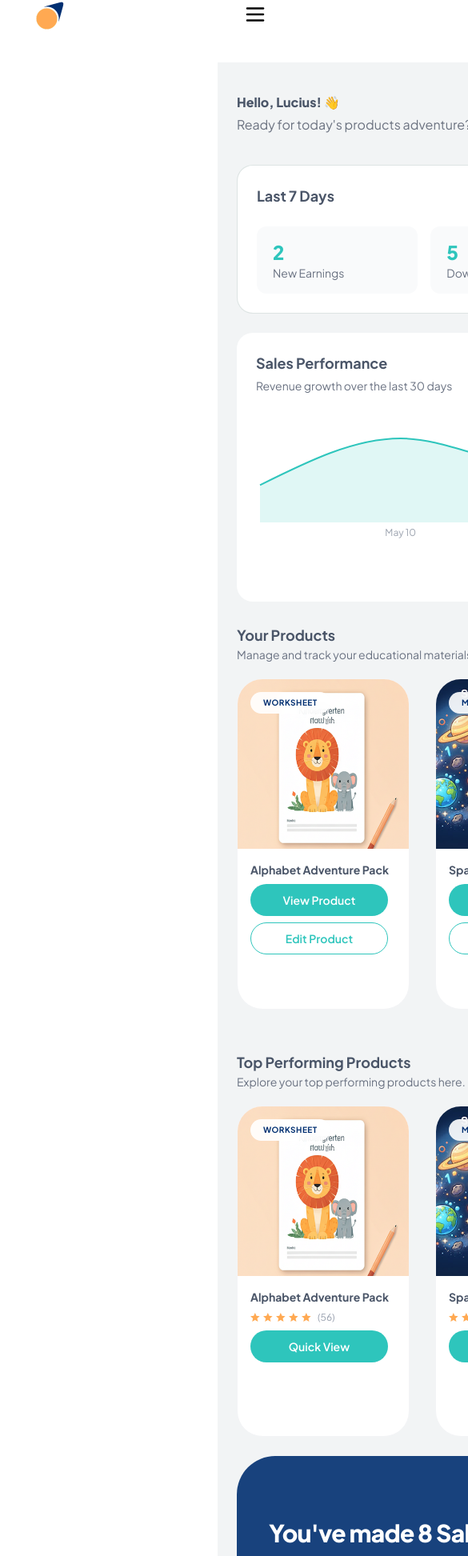
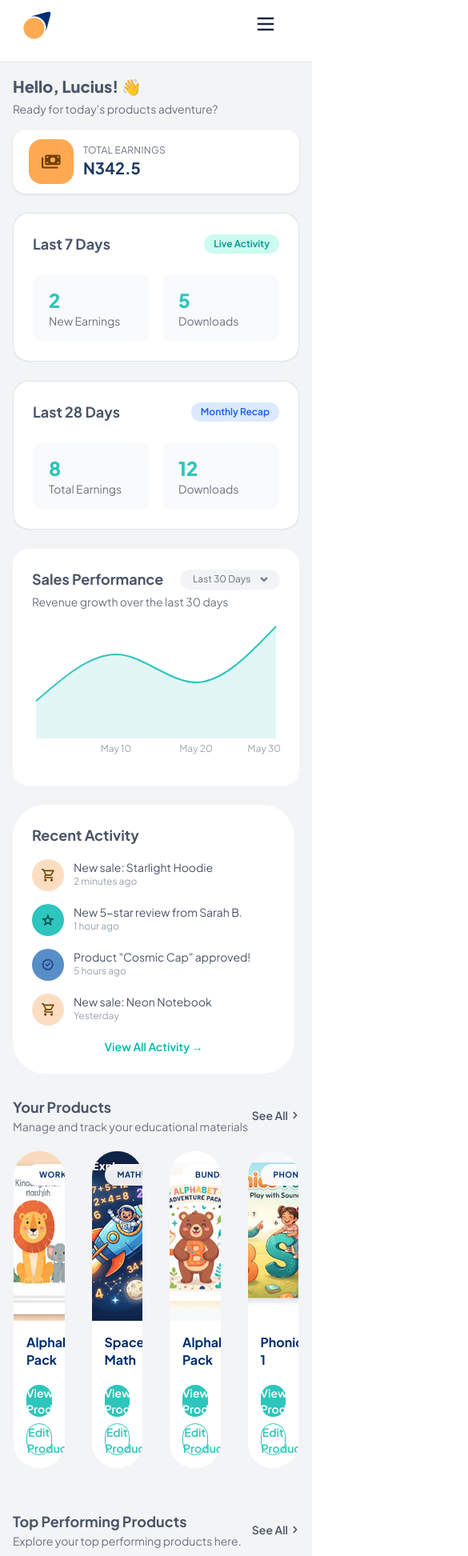
Before and after one commit to clementugomaliki-cpu/MerchbyLucius, a React (Vite) app: page /creator-dashboard in a window 390 px wide. Shown: the part 18-1963 px from the top of the page at 80% size, 585 px wide, since content can reach past the window. Built offline with nearby package versions, Linux system fonts and the light colour scheme.

Commit message:
working on creatordashboard responsiveness

```diff
--- a/src/App.jsx
+++ b/src/App.jsx
@@ -14,27 +14,28 @@ import Purchases from "./Purchases";
 import Activity from "./Activity";
 import Settings from "./Settings";
 import CreatorDashboard from "./CreatorDashboard";
-
+import MyProducts from "./MyProducts";
 
 export default function App() {
   return (
     <div>
       <BrowserRouter>
         <Routes>
-          <Route path="/" element={<LandingPage/>}/>
-          <Route path="/sign-in" element={<LoginPage/>}/>
-          <Route path="/sign-up" element={<SignUpPage/>}/>
-          <Route path="/verify-email" element={<VerifyEmail/>}/>
-          <Route path="/verify-success" element={<VerificationSuccess/>}/>
-          <Route path="/forgot-password" element={<ForgotPassword/>}/>
-          <Route path="/reset-password" element={<CreateNewPassword/>}/>
-          <Route path="/changed-password" element={<PasswordChanged/>}/>
-          <Route path="/dashboard" element={<Dashboard/>}/>
-          <Route path="/creator-register" element={<CreatorForm/>}/>
-          <Route path="/dashboard/purchases" element={<Purchases/>}/>
-          <Route path="/dashboard/activity" element={<Activity/>}/>
-          <Route path="/dashboard/settings" element={<Settings/>}/>
-          <Route path="/creator-dashboard" element={<CreatorDashboard/>}/>
+          <Route path="/" element={<LandingPage />} />
+          <Route path="/sign-in" element={<LoginPage />} />
+          <Route path="/sign-up" element={<SignUpPage />} />
+          <Route path="/verify-email" element={<VerifyEmail />} />
+          <Route path="/verify-success" element={<VerificationSuccess />} />
+          <Route path="/forgot-password" element={<ForgotPassword />} />
+          <Route path="/reset-password" element={<CreateNewPassword />} />
+          <Route path="/changed-password" element={<PasswordChanged />} />
+          <Route path="/dashboard" element={<Dashboard />} />
+          <Route path="/creator-register" element={<CreatorForm />} />
+          <Route path="/dashboard/purchases" element={<Purchases />} />
+          <Route path="/dashboard/activity" element={<Activity />} />
+          <Route path="/dashboard/settings" element={<Settings />} />
+          <Route path="/creator-dashboard" element={<CreatorDashboard />} />
+          <Route path="/creator-dashboard/products" element={<MyProducts />} />
         </Routes>
       </BrowserRouter>
     </div>
--- a/src/Components/PagesHeader.jsx
+++ b/src/Components/PagesHeader.jsx
@@ -1,83 +1,134 @@
-import { Link, NavLink } from "react-router"
+import { Link, NavLink } from "react-router";
 import { LuMenu, LuX } from "react-icons/lu";
-import logo from "../images/logo.png"
-import smlogo from "../images/smlogo.png"
+import logo from "../images/logo.png";
+import smlogo from "../images/smlogo.png";
 import avatar from "../images/profile-avatar.png";
 import { useState } from "react";
-import { MdOutlineShoppingCart, MdNotificationsNone, MdDashboard, MdOutlineInventory2, MdOutlineBrightness5, MdOutlinePoll } from "react-icons/md";
+import {
+  MdOutlineShoppingCart,
+  MdNotificationsNone,
+  MdDashboard,
+  MdOutlineInventory2,
+  MdOutlineBrightness5,
+  MdOutlinePoll,
+} from "react-icons/md";
 import { GiStarMedal } from "react-icons/gi";
 
-export default function PagesHeader() {
+export default function PagesHeader({ user, navLinks }) {
   const [isMenuOpen, setIsMenuOpen] = useState(false);
   function toggleMenu() {
-    setIsMenuOpen(!isMenuOpen)
+    setIsMenuOpen(!isMenuOpen);
   }
+
+  // TEMP: defaults to purchaser-side links if no navLinks prop is passed
+  const links = navLinks || [
+    { to: "/dashboard", label: "DASHBOARD", icon: <MdDashboard />, end: true },
+    {
+      to: "/dashboard/purchases",
+      label: "PURCHASES",
+      icon: <MdOutlineInventory2 />,
+    },
+    { to: "/dashboard/activity", label: "ACTIVITY", icon: <MdOutlinePoll /> },
+    { to: "/dashboard/rewards", label: "REWARDS", icon: <GiStarMedal /> },
+    {
+      to: "/dashboard/settings",
+      label: "SETTINGS",
+      icon: <MdOutlineBrightness5 />,
+    },
+  ];
+
+  const avatarSrc = user?.avatar || avatar;
+  const displayName = user?.name || "";
+
   return (
     <>
-      <header className="flex justify-between items-center px-10 sm:px-12 py-3 sm:py-4 md:py-6 bg-white fixed top-0 right-0 left-0 z-50">
+      <header className="flex justify-between items-center px-6 sm:px-8 h-24 sm:h-16 bg-white fixed top-0 right-0 left-0 z-50 border-b border-[#BBC9C7]/50">
         <div>
-         <Link to="/"><img src={smlogo} alt="logo" className="sm:hidden w-12"/></Link>
-          <Link to="/"><img src={logo} alt="Merch-by-Lucius logo" className="hidden sm:block sm:w-24 md:w-28" /></Link>
+          <Link to="/">
+            <img src={smlogo} alt="logo" className="sm:hidden w-12" />
+          </Link>
+          <Link to="/">
+            <img
+              src={logo}
+              alt="Merch-by-Lucius logo"
+              className="hidden sm:block w-[72px] h-[26px]"
+            />
+          </Link>
         </div>
-        <div className="flex space-x-8 text-base">
-          <Link to="/materials" className=" hidden md:block font-semibold">Discover</Link>
-          <Link to="/posts" className="hidden md:block">Blog</Link>
+
+        <div className="flex gap-8 text-base">
+          <Link to="/materials" className="hidden md:block font-semibold">
+            Discover
+          </Link>
+          <Link to="/posts" className="hidden md:block">
+            Blog
+          </Link>
         </div>
+
         <div className="space-x-4 text-base font-semibold flex items-center">
           <div className="hidden md:flex gap-4 items-center">
-              <MdOutlineShoppingCart className="text-2xl"/>
-              <MdNotificationsNone className="text-2xl"/>
-              <div className="w-10 h-10  bg-[#2EC5BC] rounded-full flex items-center justify-center">
-                <img src={avatar} alt="profile image" className="w-8 h-8 rounded-full"/>
+            <MdOutlineShoppingCart size={24} className="text-gray-700" />
+            <MdNotificationsNone size={24} className="text-gray-700" />
+            <div className="w-10 h-10 bg-[#2EC5BC] rounded-full flex items-center justify-center">
+              <img
+                src={avatarSrc}
+                alt="profile"
+                className="w-8 h-8 rounded-full object-cover"
+              />
             </div>
           </div>
-        {/* <div className="relative z-40"> */}
           <button
-          className="md:hidden text-3xl relative z-40" onClick={toggleMenu}
+            className="md:hidden shrink-0 text-3xl text-gray-800 relative z-40 p-1"
+            onClick={toggleMenu}
             aria-label={isMenuOpen ? "Close menu" : "Open menu"}
-          >{isMenuOpen ? <LuX/> : <LuMenu />}
-
+          >
+            {isMenuOpen ? <LuX size={28} /> : <LuMenu size={28} />}
           </button>
-        {/* </div> */}
 
           {isMenuOpen && (
+            <div
+              className="fixed inset-0 z-30"
+              onClick={() => setIsMenuOpen(false)}
+            />
+          )}
 
-            <div className="fixed inset-0 z-30" onClick={()=> setIsMenuOpen(false)}/>)}
-            <div className={`flex flex-col items-start text-left absolute top-full right-0 mt-2 text-base px-4 font-semibold z-40 transition-all duration-700 origin-top-right border border-gray-200 bg-white w-48 text-black ${
-              isMenuOpen ? "opacity-100 scale-100 pointer-events-auto" : "opacity-0 scale-95 pointer-events-none"
-            }`}>
-              <div className="flex justify-between items-center gap-12 py-3">
-                  <div className="w-8 h-8  bg-[#2EC5BC] rounded-full flex items-center justify-center">
-                    <img src={avatar} alt="profile image" className="w-6 h-6 rounded-full"/>
+          <div
+            className={`flex flex-col items-start text-left absolute top-full right-0 mt-2 text-base px-4 font-semibold z-40 transition-all duration-700 origin-top-right border border-gray-200 bg-white w-56 text-black ${
+              isMenuOpen
+                ? "opacity-100 scale-100 pointer-events-auto"
+                : "opacity-0 scale-95 pointer-events-none"
+            }`}
+          >
+            <div className="flex items-center gap-3 py-4 w-full border-b border-gray-100 mb-2">
+              <div className="w-9 h-9 bg-[#2EC5BC] rounded-full flex items-center justify-center shrink-0">
+                <img
+                  src={avatarSrc}
+                  alt="profile"
+                  className="w-7 h-7 rounded-full object-cover"
+                />
               </div>
-                  <div className="flex gap-2">
-                    <MdOutlineShoppingCart className="text-2xl"/>
-                    <MdNotificationsNone className="text-2xl"/>
+              <span className="font-bold text-sm">{displayName}</span>
+              <div className="flex gap-2 ml-auto">
+                <MdOutlineShoppingCart size={20} />
+                <MdNotificationsNone size={20} />
               </div>
             </div>
-              <NavLink to="/dashboard" end onClick={()=> setIsMenuOpen(false)} className=" flex items-center gap-2 focus:bg-[#2EC5BC] focus:text-white py-2">
-                  <MdDashboard/>
-                  DASHBOARD
+
+            {links.map((link) => (
+              <NavLink
+                key={link.to}
+                to={link.to}
+                end={link.end}
+                onClick={() => setIsMenuOpen(false)}
+                className="flex items-center gap-2 focus:bg-[#2EC5BC] focus:text-white py-2 w-full"
+              >
+                {link.icon}
+                {link.label}
               </NavLink>
-              <NavLink to="/dashboard/purchases"  onClick={()=> setIsMenuOpen(false)} className=" flex items-center gap-2 focus:bg-[#2EC5BC] focus:text-white py-2">
-                  <MdOutlineInventory2/>
-                  PURCHASES
-              </NavLink>
-              <NavLink to="/dashboard/activity"  onClick={()=> setIsMenuOpen(false)} className=" flex items-center gap-2 focus:bg-[#2EC5BC] focus:text-white py-2">
-                  <MdOutlinePoll/>
-                  ACTIVITY
-              </NavLink>
-              <NavLink to="/dashboard/rewards"  onClick={()=> setIsMenuOpen(false)} className=" flex items-center gap-2 focus:bg-[#2EC5BC] focus:text-white py-2">
-                  <GiStarMedal/>
-                  REWARDS
-              </NavLink>
-              <NavLink to="/dashboard/settings"  onClick={()=> setIsMenuOpen(false)} className=" flex items-center gap-2 focus:bg-[#2EC5BC] focus:text-white py-2">
-                  <MdOutlineBrightness5/>
-                  SETTINGS
-              </NavLink>
+            ))}
           </div>
         </div>
       </header>
     </>
-  )
+  );
 }
--- a/src/Components/ProductCard.jsx
+++ b/src/Components/ProductCard.jsx
@@ -1,4 +1,4 @@
-import starIcon from "../images/rating-star.svg";
+import starIcon from "../images/rating-star.svg"; // ⚠️ confirm this matches your actual filename
 
 export default function ProductCard({
   id,
@@ -11,7 +11,8 @@ export default function ProductCard({
   const isTopPerformer = rating !== undefined;
 
   return (
-    <div className="w-[216px] h-[414px] bg-white rounded-[32px] border border-[#F3F4F6] overflow-hidden flex flex-col">
+    <div className="w-[216px] bg-white rounded-[32px] border border-[#F3F4F6] overflow-hidden flex flex-col">
+      {/* Image + tag */}
       <div className="relative">
         <img
           src={image}
@@ -25,8 +26,11 @@ export default function ProductCard({
         )}
       </div>
 
-      <div className="p-4 flex flex-col gap-2">
-        <h4 className="font-bold text-[#4A5568] text-sm">{title}</h4>
+      {/* Content */}
+      <div className="p-4 flex flex-col gap-2 flex-1">
+        <h4 className="font-bold text-[#002F71] text-base leading-snug w-[159px] min-h-[56px]">
+          {title}
+        </h4>
 
         {isTopPerformer && (
           <div className="flex items-center gap-1">
@@ -37,9 +41,11 @@ export default function ProductCard({
           </div>
         )}
 
+        {/* Buttons — pinned to bottom of card via mt-auto */}
+        <div className="flex flex-col gap-2 mt-auto">
           {isTopPerformer ? (
             <button
-            className="w-[172px] h-10 rounded-[24px] bg-[#2EC5BC] text-white text-sm font-semibold"
+              className="w-full h-10 rounded-[24px] bg-[#2EC5BC] text-white text-sm font-semibold"
               onClick={() => console.log("Quick view:", id)}
             >
               Quick View
@@ -47,13 +53,13 @@ export default function ProductCard({
           ) : (
             <>
               <button
-              className="w-[172px] h-10 rounded-[24px] bg-[#2EC5BC] text-white text-sm font-semibold"
+                className="w-full h-10 rounded-[24px] bg-[#2EC5BC] text-white text-sm font-semibold"
                 onClick={() => console.log("View product:", id)}
               >
                 View Product
               </button>
               <button
-              className="w-[172px] h-10 rounded-[24px] border border-[#2EC5BC] text-[#2EC5BC] text-sm font-semibold bg-white"
+                className="w-full h-10 rounded-[24px] border border-[#2EC5BC] text-[#2EC5BC] text-sm font-semibold bg-white"
                 onClick={() => console.log("Edit product:", id)}
               >
                 Edit Product
@@ -62,5 +68,6 @@ export default function ProductCard({
           )}
         </div>
       </div>
+    </div>
   );
 }
--- a/src/Components/ProductSection.jsx
+++ b/src/Components/ProductSection.jsx
@@ -1,4 +1,5 @@
 import ProductCard from "./ProductCard";
+import { FaChevronRight } from "react-icons/fa";
 
 export default function ProductSection({ title, subtitle, products }) {
   return (
@@ -8,8 +9,8 @@ export default function ProductSection({ title, subtitle, products }) {
           <h3 className="text-lg font-bold text-[#4A5568]">{title}</h3>
           <p className="text-sm text-gray-500">{subtitle}</p>
         </div>
-        <button className="text-sm text-teal-500 font-semibold">
-          See All →
+        <button className="text-sm text-[#4A5568] font-semibold flex items-center justify-center gap-1 ">
+          See All <FaChevronRight size={10} />
         </button>
       </div>
       <div className="flex gap-8">
--- a/src/CreatorDashboard.jsx
+++ b/src/CreatorDashboard.jsx
@@ -12,30 +12,53 @@ import spaceExplorersImg from "./images/space-explorers.png";
 import alphabetBundleImg from "./images/alphabet-bundle.png";
 import phonicsImg from "./images/phonics.png";
 import RewardsFooter from "./Components/RewardsFooter";
+import creatorAvatar from "./images/creatorphoto.png";
+import {
+  MdDashboard,
+  MdOutlineInventory2,
+  MdOutlinePoll,
+  MdOutlineBrightness5,
+} from "react-icons/md";
+import { GiStarMedal } from "react-icons/gi";
 
 export default function CreatorDashboard() {
-  // TEMPORARY MOCK DATA — replace with your real API data. For you Mr. Clement
+  const user = { name: "Lucius", status: "active", avatar: creatorAvatar };
 
-  // make sure users has this structure
-  const user = {
-    name: "Lucius",
-    status: "active",
+  const creatorNavLinks = [
+    {
+      to: "/creator-dashboard",
+      label: "DASHBOARD",
+      icon: <MdDashboard />,
+      end: true,
+    },
+    {
+      to: "/creator-dashboard/products",
+      label: "MY PRODUCTS",
+      icon: <MdOutlineInventory2 />,
+    },
+    {
+      to: "/creator-dashboard/sales",
+      label: "SALES ANALYTICS",
+      icon: <MdOutlinePoll />,
+    },
+    {
+      to: "/creator-dashboard/payouts",
+      label: "PAYOUTS",
+      icon: <GiStarMedal />,
+    },
+    {
+      to: "/creator-dashboard/settings",
+      label: "SETTINGS",
+      icon: <MdOutlineBrightness5 />,
+    },
+  ];
+
+  const mockStats = {
+    totalEarnings: 342.5,
+    last7Days: { newEarnings: 2, downloads: 5 },
+    last28Days: { totalEarnings: 8, downloads: 12 },
   };
 
-  // make sure the stats has this strucrure
-  const mockStats = {
-    totalEarnings: 342.5,
-    last7Days: {
-      newEarnings: 2,
-      downloads: 5,
-    },
-    last28Days: {
-      totalEarnings: 8,
-      downloads: 12,
-    },
-  };
-
-  // make sure the chartData has this structure
   const mockChartData = [
     { date: "May 01", revenue: 20 },
     { date: "May 10", revenue: 45 },
@@ -43,7 +66,6 @@ export default function CreatorDashboard() {
     { date: "May 30", revenue: 60 },
   ];
 
-  // the activity structure
   const mockActivity = [
     {
       id: 1,
@@ -70,6 +92,7 @@ export default function CreatorDashboard() {
       time: "Yesterday",
     },
   ];
+
   const mockProducts = [
     {
       id: 1,
@@ -128,21 +151,19 @@ export default function CreatorDashboard() {
   ];
 
   return (
-    <div className="flex mt-24">
-      <PagesHeader />
-      <CreatorDashboardSidebar />
-      <div className="flex-1 ml-68 p-6 bg-[#F2F4F5]">
-        <header className="flex justify-between items-center">
-          {/* left */}
+    <div className="flex mt-24 sm:mt-16 overflow-x-hidden">
+      <PagesHeader user={user} navLinks={creatorNavLinks} />
+      <CreatorDashboardSidebar user={user} />
+      <div className="flex-1 w-full ml-0 md:ml-80 p-4 sm:p-6 bg-[#F2F4F5]">
+        <header className="flex flex-col sm:flex-row justify-between sm:items-center gap-4">
           <div className="flex flex-col gap-1 text-black">
-            <p className="text-base font-extrabold text-[#4A5568]">{`Hello, ${user.name}! 👋`}</p>
-            <span className="text-[#6B7280]">
+            <p className="text-xl sm:text-base font-extrabold text-[#4A5568]">{`Hello, ${user.name}! 👋`}</p>
+            <span className="text-[#6B7280] text-sm">
               Ready for today's products adventure?
             </span>
           </div>
 
-          {/* right */}
-          <div className="flex items-center gap-3 bg-white rounded-2xl shadow px-5 py-3">
+          <div className="flex items-center gap-3 bg-white rounded-2xl shadow px-5 py-3 w-full sm:w-auto">
             <div className="w-14 h-14 rounded-2xl bg-[#FFA952] flex items-center justify-center shrink-0">
               <img src={moneyBadgeIcon} alt="" className="w-6 h-6" />
             </div>
@@ -154,7 +175,8 @@ export default function CreatorDashboard() {
             </div>
           </div>
         </header>
-        <div className="flex gap-6 mt-6">
+
+        <div className="flex flex-col sm:flex-row gap-6 mt-6">
           <StatCard
             title="Last 7 Days"
             badgeText="Live Activity"
@@ -177,21 +199,28 @@ export default function CreatorDashboard() {
             ]}
           />
         </div>
-        <div className="flex gap-6 mt-6">
+
+        <div className="flex flex-col lg:flex-row gap-6 mt-6">
           <SalesPerformanceChart data={mockChartData} />
           <RecentActivity activities={mockActivity} />
         </div>
+
+        <div className="overflow-x-auto">
           <ProductSection
             title="Your Products"
             subtitle="Manage and track your educational materials"
             products={mockProducts}
           />
+        </div>
+
         <div className="flex flex-col gap-6 mt-6">
+          <div className="overflow-x-auto">
             <ProductSection
               title="Top Performing Products"
               subtitle="Explore your top performing products here."
               products={mockTopProducts}
             />
+          </div>
           <RewardsFooter
             salesCount={mockStats.last28Days.totalEarnings}
             onViewSales={() => console.log("View sales clicked")}
--- /dev/null
+++ b/src/MyProducts.jsx
@@ -0,0 +1,137 @@
+import { useState } from "react";
+import { FaSearch, FaSlidersH, FaPlus } from "react-icons/fa";
+import CreatorDashboardSidebar from "./Components/CreatorDashboardSidebar";
+import PagesHeader from "./Components/PagesHeader";
+import ProductSection from "./Components/ProductSection";
+import alphabetPackImg from "./images/alphabet-pack.png";
+import spaceExplorersImg from "./images/space-explorers.png";
+import alphabetBundleImg from "./images/alphabet-bundle.png";
+import phonicsImg from "./images/phonics.png";
+import creatorAvatar from "./images/creatorphoto.png";
+import {
+  MdDashboard,
+  MdOutlineInventory2,
+  MdOutlinePoll,
+  MdOutlineBrightness5,
+} from "react-icons/md";
+import { GiStarMedal } from "react-icons/gi";
+
+export default function MyProducts() {
+  const user = { name: "Lucius", avatar: creatorAvatar };
+
+  const creatorNavLinks = [
+    {
+      to: "/creator-dashboard",
+      label: "DASHBOARD",
+      icon: <MdDashboard />,
+      end: true,
+    },
+    {
+      to: "/creator-dashboard/products",
+      label: "MY PRODUCTS",
+      icon: <MdOutlineInventory2 />,
+    },
+    {
+      to: "/creator-dashboard/sales",
+      label: "SALES ANALYTICS",
+      icon: <MdOutlinePoll />,
+    },
+    {
+      to: "/creator-dashboard/payouts",
+      label: "PAYOUTS",
+      icon: <GiStarMedal />,
+    },
+    {
+      to: "/creator-dashboard/settings",
+      label: "SETTINGS",
+      icon: <MdOutlineBrightness5 />,
+    },
+  ];
+
+  const mockProducts = [
+    {
+      id: 1,
+      image: alphabetPackImg,
+      title: "Alphabet Adventure Pack",
+      tag: "WORKSHEET",
+    },
+    {
+      id: 2,
+      image: spaceExplorersImg,
+      title: "Space Explorers Math",
+      tag: "MATH",
+    },
+    {
+      id: 3,
+      image: alphabetBundleImg,
+      title: "Alphabet Adventure Pack",
+      tag: "BUNDLE",
+    },
+    { id: 4, image: phonicsImg, title: "Phonics Fun Volume 1", tag: "PHONICS" },
+  ];
+
+  const [searchTerm, setSearchTerm] = useState("");
+
+  return (
+    <div className="flex mt-24 sm:mt-16 overflow-x-hidden">
+      <PagesHeader user={user} navLinks={creatorNavLinks} />
+      <CreatorDashboardSidebar user={user} />
+      <div className="flex-1 w-full ml-0 md:ml-80 p-4 sm:p-6 bg-[#F2F4F5]">
+        <header className="flex flex-col sm:flex-row justify-between sm:items-center gap-4 min-h-[106px]">
+          <div className="flex flex-col gap-1 w-full sm:w-[297px]">
+            <p className="text-xl sm:text-2xl font-extrabold text-[#4A5568]">{`Hello, ${user.name}! 👋`}</p>
+            <span className="text-[#6B7280] text-sm">
+              Ready for today's products adventure?
+            </span>
+          </div>
+
+          <button
+            className="w-full sm:w-[312px] h-12 rounded-full bg-[#2EC5BC] text-white flex items-center justify-center gap-2"
+            style={{
+              fontWeight: 700,
+              fontSize: "11px",
+              letterSpacing: "1.6px",
+              textTransform: "uppercase",
+            }}
+            onClick={() => console.log("Create new product")}
+          >
+            <FaPlus /> Create New Product
+          </button>
+        </header>
+
+        <div className="w-full max-w-[1021px] flex flex-col sm:flex-row sm:items-center gap-3 sm:justify-between border border-[#E2E7FF] rounded-xl bg-white p-4 mt-10">
+          <div className="relative w-full sm:w-[384px]">
+            <FaSearch className="absolute left-4 top-1/2 -translate-y-1/2 text-gray-400" />
+            <input
+              type="text"
+              placeholder="Search products..."
+              value={searchTerm}
+              onChange={(e) => setSearchTerm(e.target.value)}
+              className="w-full h-[46px] rounded-lg border border-[#BBCAC6] bg-[#FAF8FF] pl-10 pr-4 text-sm text-[#131B2E] outline-none"
+            />
+          </div>
+
+          <div className="flex flex-wrap items-center gap-3">
+            <select className="min-w-[130px] h-[42px] rounded-lg border border-[#BBCAC6] bg-[#FAF8FF] text-sm font-medium text-[#131B2E] px-3 outline-none">
+              <option>All Categories</option>
+            </select>
+            <select className="min-w-[130px] h-[42px] rounded-lg border border-[#BBCAC6] bg-[#FAF8FF] text-sm font-medium text-[#131B2E] px-3 outline-none">
+              <option>All Statuses</option>
+            </select>
+            <button className="flex items-center gap-2 h-[42px] px-4 rounded-lg border border-[#BBCAC6] bg-[#FAF8FF] text-sm font-medium text-[#131B2E] whitespace-nowrap">
+              <FaSlidersH /> More Filters
+            </button>
+          </div>
+        </div>
+
+        <div className="mt-10 overflow-x-auto">
+          <ProductSection
+            title="Your Products"
+            subtitle="Manage and track your educational materials"
+            products={mockProducts}
+          />
+        </div>
+      </div>
+    </div>
+  );
+}
```
Also changed, not shown: src/Components/CreatorDashboardSidebar.jsx (+15 -2 lines), src/Components/RewardsFooter.jsx (+9 -36 lines), src/images/creatorphoto.png (added). Lines whose indentation alone changed are shown as unchanged.
